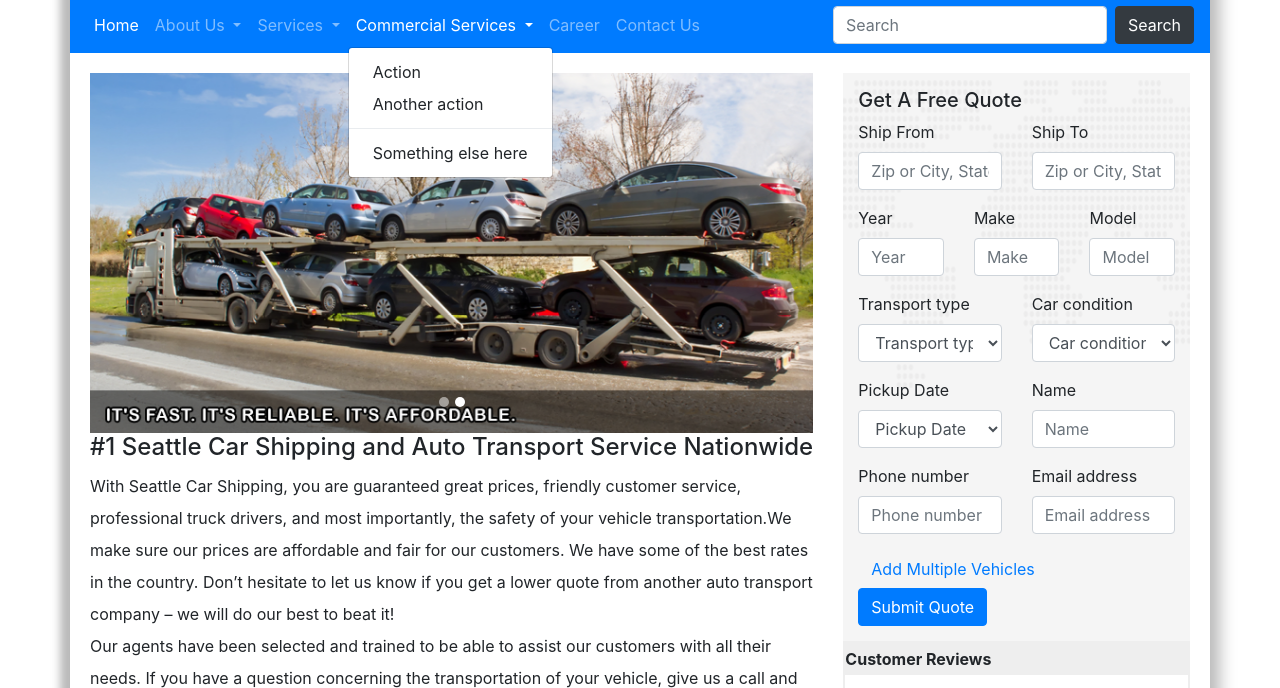
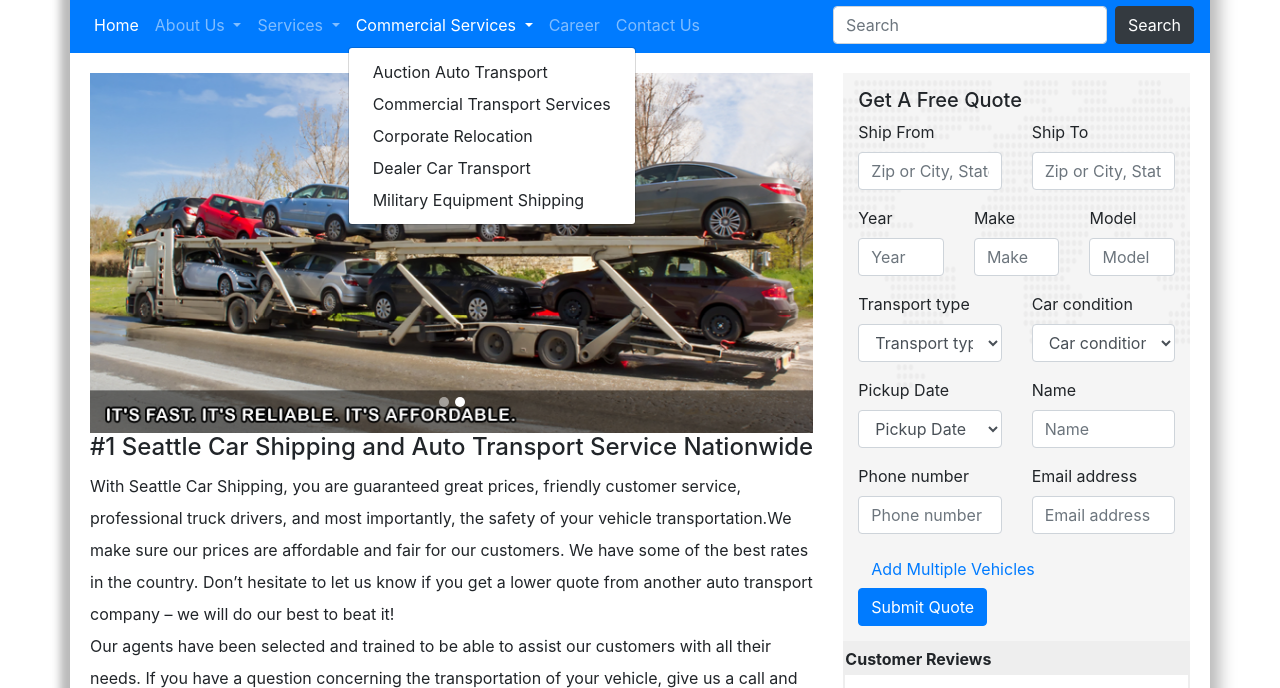
Before and after one commit to m-paniagua/seattle-car, a plain HTML site: page index.html in a window 1280 px wide. Both pictures are taken after a click on the button "Commercial Services". Shown: the part 78-766 px from the top of the page. Drawn offline with nearby package versions, Linux system fonts and the light colour scheme.

Commit message:
update dropdown links

```diff
--- a/index.html
+++ b/index.html
@@ -95,10 +95,15 @@
                             Services
                         </a>
                         <div class="dropdown-menu" aria-labelledby="navbarDropdown">
-                            <a class="dropdown-item" href="#">Action</a>
-                            <a class="dropdown-item" href="#">Another action</a>
-                            <div class="dropdown-divider"></div>
-                            <a class="dropdown-item" href="#">Something else here</a>
+                            <a class="dropdown-item" href="#">Car Shipping</a>
+                            <a class="dropdown-item" href="#">Door-To-Door Auto Transport</a>
+                            <a class="dropdown-item" href="#">Enclosed Auto Transport</a>
+                            <a class="dropdown-item" href="#">Expedited Car Shipping</a>
+                            <a class="dropdown-item" href="#">Military Equipment Shipping</a>
+                            <a class="dropdown-item" href="#">Open Car Transport</a>
+                            <a class="dropdown-item" href="#">Snowbird Transport Services</a>
+                            <a class="dropdown-item" href="#">Exotic Car Transport</a>
+                            <a class="dropdown-item" href="#">Heavy Hauling</a>
                         </div>
                     </li>
 
@@ -108,10 +113,11 @@
                             Commercial Services
                         </a>
                         <div class="dropdown-menu" aria-labelledby="navbarDropdown">
-                            <a class="dropdown-item" href="#">Action</a>
-                            <a class="dropdown-item" href="#">Another action</a>
-                            <div class="dropdown-divider"></div>
-                            <a class="dropdown-item" href="#">Something else here</a>
+                            <a class="dropdown-item" href="#">Auction Auto Transport</a>
+                            <a class="dropdown-item" href="#">Commercial Transport Services</a>
+                            <a class="dropdown-item" href="#">Corporate Relocation</a>
+                            <a class="dropdown-item" href="#">Dealer Car Transport</a>
+                            <a class="dropdown-item" href="#">Military Equipment Shipping</a>
                         </div>
                     </li>
                     <li class="nav-item">
```
